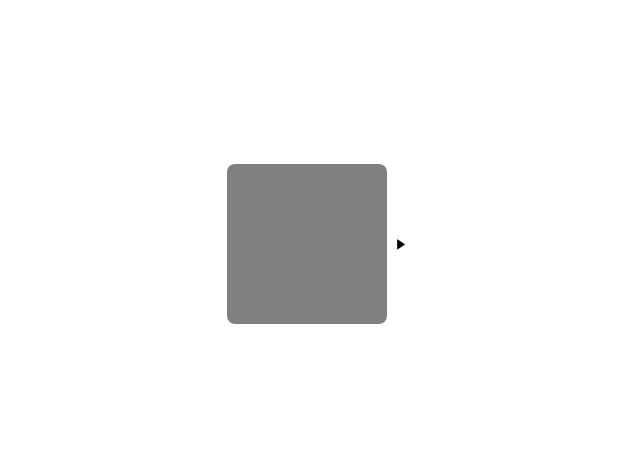
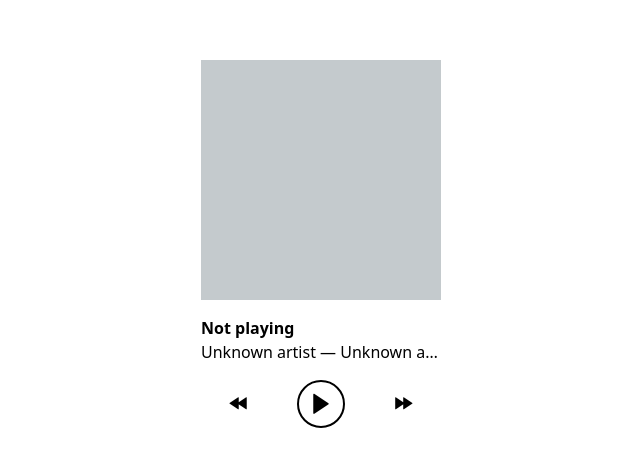
Before and after one commit to Astrian/music-surge-revolution, a website built with Vite: page playground/index.html in a window 1280 px wide. Shown: the part 156-622 px from the top of the page, without its empty margins (319-959 px from the left). Built offline with nearby package versions, Linux system fonts and the light colour scheme.

Commit message:
pg: modify styling

```diff
--- a/playground/index.html
+++ b/playground/index.html
@@ -9,11 +9,17 @@
 	</head>
 	<body>
 		<div id="app">
-			<div id="artwork">
-
-			</div>
-			<div>
-				<button id="toggleBtn"><i class="ri-play-fill"></i></button>
+			<div id="now_playing">
+				<div id="artwork"></div>
+				<div id="metadata">
+					<div id="track_title">Not playing</div>
+					<div id="track_secondary">Unknown artist — Unknown album</div>
+				</div>
+				<div id="controller">
+					<button id="rewind_btn"><i class="ri-rewind-fill"></i></button>
+					<button id="play_pause_btn"><i class="ri-play-fill"></i></button>
+					<button id="forward_btn"><i class="ri-speed-fill"></i></button>
+				</div>
 			</div>
 		</div>
 		<script type="module" src="/main.ts"></script>
--- a/playground/main.ts
+++ b/playground/main.ts
@@ -11,8 +11,8 @@ playerInstance.onQueueChange((queue) => {
 })
 
 playerInstance.onPlayStateChange((state) => {
-	if (state) document.getElementById('toggleBtn')!.innerHTML = `<i class="ri-pause-fill"></i>`
-	else document.getElementById('toggleBtn')!.innerHTML = `<i class="ri-play-fill"></i>`
+	if (state) document.getElementById('play_pause_btn')!.innerHTML = `<i class="ri-pause-fill"></i>`
+	else document.getElementById('play_pause_btn')!.innerHTML = `<i class="ri-play-fill"></i>`
 })
 
 playerInstance.replaceQueue([
@@ -48,7 +48,7 @@ playerInstance.replaceQueue([
 	},
 ])
 
-document.getElementById('toggleBtn')?.addEventListener('click', () => {
+document.getElementById('play_pause_btn')?.addEventListener('click', () => {
 	playerInstance.togglePlaying()
 })
 
@@ -69,4 +69,18 @@ playerInstance.onCurrentPlayingChange((track: QueueItem) => {
 	}
 	if (artwork_url !== '') document.getElementById('artwork')!.innerHTML = `<img src="${artwork_url}" alt="Artwork" />`
 	else document.getElementById('artwork')!.innerHTML = ``
+
+	// Attach track title
+	if (track.metadata?.title) document.getElementById('track_title')!.innerText = track.metadata.title
+	else document.getElementById('track_title')!.innerText = 'Unknown track title'
+
+	// Attach artist and album
+	let artist = 'Unknown artist'
+	let album = 'Unknown album'
+
+	if (track.metadata?.artist) artist = track.metadata.artist
+
+	if (track.metadata?.album) album = track.metadata.album
+
+	document.getElementById('track_secondary')!.innerText = `${artist} — ${album}`
 })
--- a/playground/style.css
+++ b/playground/style.css
@@ -1,4 +1,4 @@
-#app {
+body {
 	display: flex;
 	justify-content: center;
 	align-items: center;
@@ -6,10 +6,57 @@
 	font-family: system-ui, Avenir, Helvetica, Arial, sans-serif;
 }
 
+#app {
+	display: flex;
+	flex-direction: column;
+}
+
 #artwork {
-	width: 10rem;
-	height: 10rem;
-	background-color: gray;
-	border-radius: 0.5rem;
+	width: 15rem;
+	height: 15rem;
+	background-color: rgb(196, 202, 205);
 	overflow: hidden;
 }
+
+#now_playing {
+	display: flex;
+	flex-direction: column;
+	gap: 1rem;
+	align-items: center;
+	width: 15rem;
+}
+
+#track_secondary {
+	text-overflow: ellipsis;
+	overflow: hidden;
+	white-space: nowrap;
+	width: 15rem;
+}
+
+#controller {
+	flex: 1;
+	display: flex;
+	justify-content: space-around;
+	width: 100%;
+}
+
+#track_title {
+	font-size: 1rem;
+	font-weight: bold;
+}
+
+#play_pause_btn {
+	font-size: 2rem;
+	width: 3rem;
+	height: 3rem;
+	border: 0.125rem solid black;
+	border-radius: 9999rem;
+	display: flex;
+	justify-content: center;
+	align-items: center;
+}
+
+#rewind_btn,
+#forward_btn {
+	font-size: 1.2rem;
+}
```
